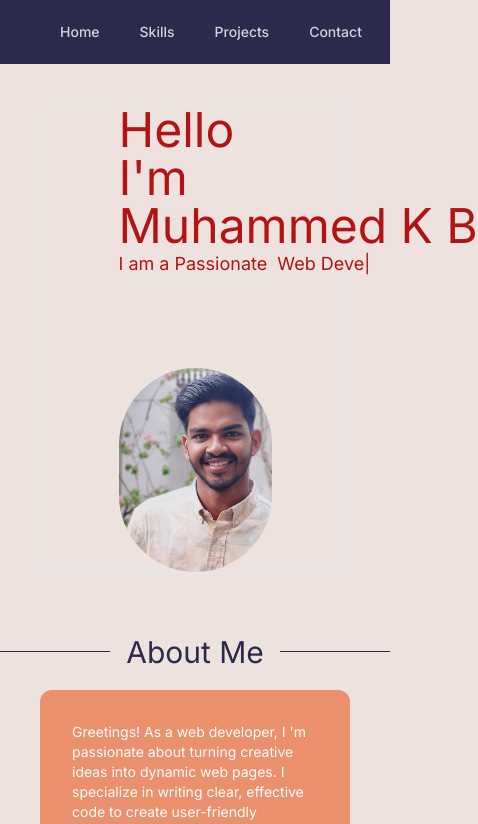
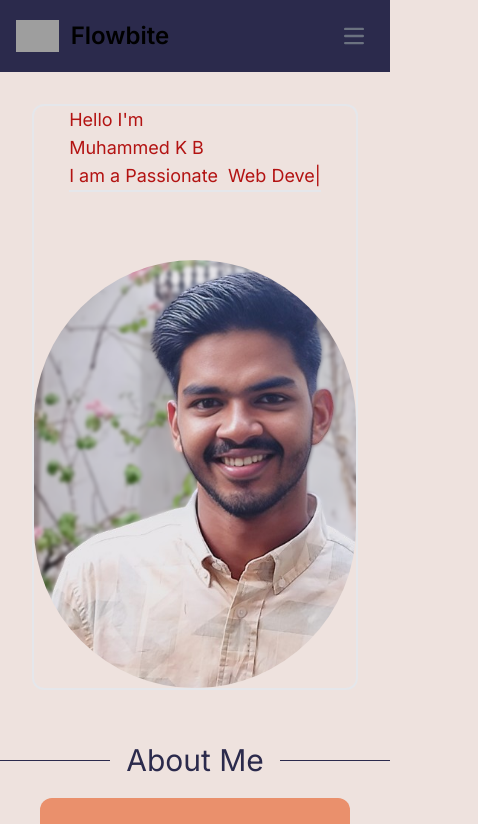
Before and after one commit to mammukb/portfolio-mammukb, a Next.js app: page / in a window 390 px wide. Shown: the top 824 px of the page, 478 px wide, since content can reach past the window. Built offline with nearby package versions, Linux system fonts and the light colour scheme; grey boxes are pictures that could not be loaded.

Commit message:
navbar done

```diff
--- a/src/app/Components/hero.js
+++ b/src/app/Components/hero.js
@@ -28,8 +28,8 @@
   }, []);
 
   return (
-    <div className="border-2  m-20 justify-center gap-52 mt-16 sm:m-10  flex   lg:flex-row   items-center   rounded-xl text-maincolor-100     sm:flex-col sm:gap-10             ">
-      <div className="lg:text-6xl  sm:text-5xl w-1/2 ">
+    <div className="border-2  m-20 justify-center gap-52 mt-16 sm:m-8  flex   lg:flex-row   items-center   rounded-xl text-maincolor-100     sm:flex-col sm:gap-10             ">
+      <div className="lg:text-6xl  sm:text-lg ">
         <h1>Hello I&apos;m </h1>
         <h1 className="whitespace-nowrap" >Muhammed K B</h1>
 
@@ -48,7 +48,7 @@
           amazing!
         </p> */ }
       </div>
-      <div className="w-1/2">
+      <div className="">
           <Image
             src={profileImage}
             width={400}
--- a/src/app/Components/navbar.js
+++ b/src/app/Components/navbar.js
@@ -1,85 +1,92 @@
 "use client";
 
-import { Fragment } from "react";
-import { Disclosure, Menu, Transition } from "@headlessui/react";
-import { Bars3Icon, BellIcon, XMarkIcon } from "@heroicons/react/24/outline";
+import { useState } from "react";
+export default function navbar() {
+  const [isMobileMenuOpen, setIsMobileMenuOpen] = useState(false);
 
-const navigation = [
-  { name: "Home", href: "#Home" },
-  { name: "Skills", href: "#" },
-  { name: "Projects", href: "#" },
-  { name: "Contact", href: "#" },
-];
-
-function classNames(...classes) {
-  return classes.filter(Boolean).join(" ");
-}
-
-export default function navbar() {
+  const toggleMobileMenu = () => {
+    setIsMobileMenuOpen(!isMobileMenuOpen);
+  };
   return (
-    <Disclosure as="nav" className="bg-maincolor-50    ">
-      {({ open }) => (
-        <>
-          <div className="mx-auto max-w-7xl px-2 sm:px-6 lg:px-8">
-            <div className="relative flex h-16 items-center justify-between">
-              <div className="absolute inset-y-0 left-0 flex items-center sm:hidden">
-                {/* Mobile menu button*/}
-                <Disclosure.Button className="relative inline-flex items-center justify-center rounded-md p-2 text-gray-400 hover:bg-gray-700 hover:text-white focus:outline-none focus:ring-2 focus:ring-inset focus:ring-white">
-                  <span className="absolute -inset-0.5" />
+    <nav class="border-gray-200 bg-maincolor-50 ">
+      <div class="max-w-screen-xl flex flex-wrap items-center justify-between mx-auto p-4">
+        <a href="#" class="flex items-center space-x-3 rtl:space-x-reverse">
+          <img
+            src="https://flowbite.com/docs/images/logo.svg"
+            class="h-8"
+            alt="Flowbite Logo"
+          />
+          <span class="self-center text-2xl font-semibold whitespace-nowrap dark:text-white">
+            Flowbite
+          </span>
+        </a>
+        <button
+          onClick={toggleMobileMenu}
+          type="button"
+          className="inline-flex items-center p-2 w-10 h-10 justify-center text-sm text-gray-500 rounded-lg md:hidden hover:bg-gray-100 focus:outline-none focus:ring-2 focus:ring-gray-200 dark:text-gray-400 dark:hover:bg-gray-700 dark:focus:ring-gray-600"
+          aria-controls="navbar-solid-bg"
+          aria-expanded={isMobileMenuOpen}
+        >
           <span className="sr-only">Open main menu</span>
-                  {open ? (
-                    <XMarkIcon className="block h-6 w-6" aria-hidden="true" />
-                  ) : (
-                    <Bars3Icon className="block h-6 w-6" aria-hidden="true" />
-                  )}
-                </Disclosure.Button>
-              </div>
-              <div className="flex flex-1 items-center justify-center sm:items-stretch sm:justify-start">
-                <div className="flex flex-shrink-0 items-center">
-                  {/*<image
-                    className="h-8 w-auto"
-                    src=""
-                    alt="Your Company"
-                  />*/}
-                </div>
-                <div className="hidden sm:ml-6 sm:block">
-                  <div className="flex space-x-4">
-                    {navigation.map((item) => (
+          <svg
+            className="w-5 h-5"
+            aria-hidden="true"
+            xmlns="http://www.w3.org/2000/svg"
+            fill="none"
+            viewBox="0 0 17 14"
+          >
+            <path
+              stroke="currentColor"
+              stroke-linecap="round"
+              stroke-linejoin="round"
+              stroke-width="2"
+              d="M1 1h15M1 7h15M1 13h15"
+            />
+          </svg>
+        </button>{" "}
+        <div
+          className={`${
+            isMobileMenuOpen ? "block" : "hidden"
+          } w-full md:hidden`}
+          id="navbar-solid-bg"
+        >
+          <ul class="flex flex-col font-medium mt-4 rounded-lg bg-gray-50 md:space-x-8 rtl:space-x-reverse md:flex-row md:mt-0 md:border-0 md:bg-transparent dark:bg-gray-800 md:dark:bg-transparent dark:border-gray-700">
+            <li>
               <a
-                        key={item.name}
-                        href={item.href}
-                        className="
-                           text-gray-300 hover:bg-gray-700 hover:text-white,
-                          rounded-md px-3 py-2 text-sm font-medium "
+                href="#"
+                class="block py-2 px-3 md:p-0 text-white bg-blue-700 rounded md:bg-transparent md:text-blue-700 md:dark:text-blue-500 dark:bg-blue-600 md:dark:bg-transparent"
+                aria-current="page"
               >
-                        {item.name}
+                Home
               </a>
-                    ))}
+            </li>
+            <li>
+              <a
+                href="#"
+                class="block py-2 px-3 md:p-0 text-gray-900 rounded hover:bg-gray-100 md:hover:bg-transparent md:border-0 md:hover:text-blue-700 dark:text-white md:dark:hover:text-blue-500 dark:hover:bg-gray-700 dark:hover:text-white md:dark:hover:bg-transparent"
+              >
+                Services
+              </a>
+            </li>
+            <li>
+              <a
+                href="#"
+                class="block py-2 px-3 md:p-0 text-gray-900 rounded hover:bg-gray-100 md:hover:bg-transparent md:border-0 md:hover:text-blue-700 dark:text-white md:dark:hover:text-blue-500 dark:hover:bg-gray-700 dark:hover:text-white md:dark:hover:bg-transparent"
+              >
+                Pricing
+              </a>
+            </li>
+            <li>
+              <a
+                href="#"
+                class="block py-2 px-3 md:p-0 text-gray-900 rounded hover:bg-gray-100 md:hover:bg-transparent md:border-0 md:hover:text-blue-700 dark:text-white md:dark:hover:text-blue-500 dark:hover:bg-gray-700 dark:hover:text-white md:dark:hover:bg-transparent"
+              >
+                Contact
+              </a>
+            </li>
+          </ul>
         </div>
       </div>
-              </div>
-            </div>
-          </div>
-
-          <Disclosure.Panel className="sm:hidden">
-            <div className="space-y-1 px-2 pb-3 pt-2">
-              {navigation.map((item) => (
-                <Disclosure.Button
-                  key={item.name}
-                  as="a"
-                  href={item.href}
-                  className={classNames(
-                    "text-gray-300 hover:bg-gray-700 hover:text-white",
-                    "block rounded-md px-3 py-2 text-base font-medium"
-                  )}
-                >
-                  {item.name}
-                </Disclosure.Button>
-              ))}
-            </div>
-          </Disclosure.Panel>
-        </>
-      )}
-    </Disclosure>
+    </nav>
   );
 }
--- a/src/app/layout.js
+++ b/src/app/layout.js
@@ -13,7 +13,7 @@
   return (
     <html lang="en">
       <body className={inter.className}>
-          <Navbar />
+          <Navbar className="w-full"  />
         {children}
         </body>
     </html>
```
Lines whose indentation alone changed are shown as unchanged.
